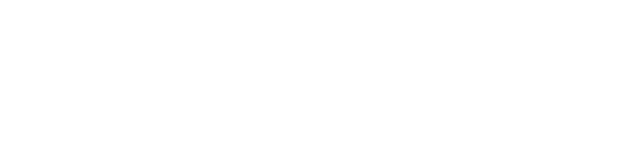
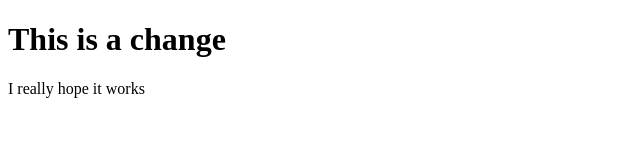
Before and after one commit to pkongaik/kongaika_GIT417, a plain HTML site: page index.html in a window 1280 px wide. Shown: the whole page, without its empty margins (0-640 px from the left). Drawn offline with Linux system fonts and the light colour scheme.

Commit message:
Update index.html
Step 11 of extra credit assignment

```diff
--- a/index.html
+++ b/index.html
@@ -14,6 +14,8 @@
     </nav>
 
     <main>
+       <h1> This is a change </h1>
+       <p> I really hope it works </p>
     </main>
 
     <footer>
```
